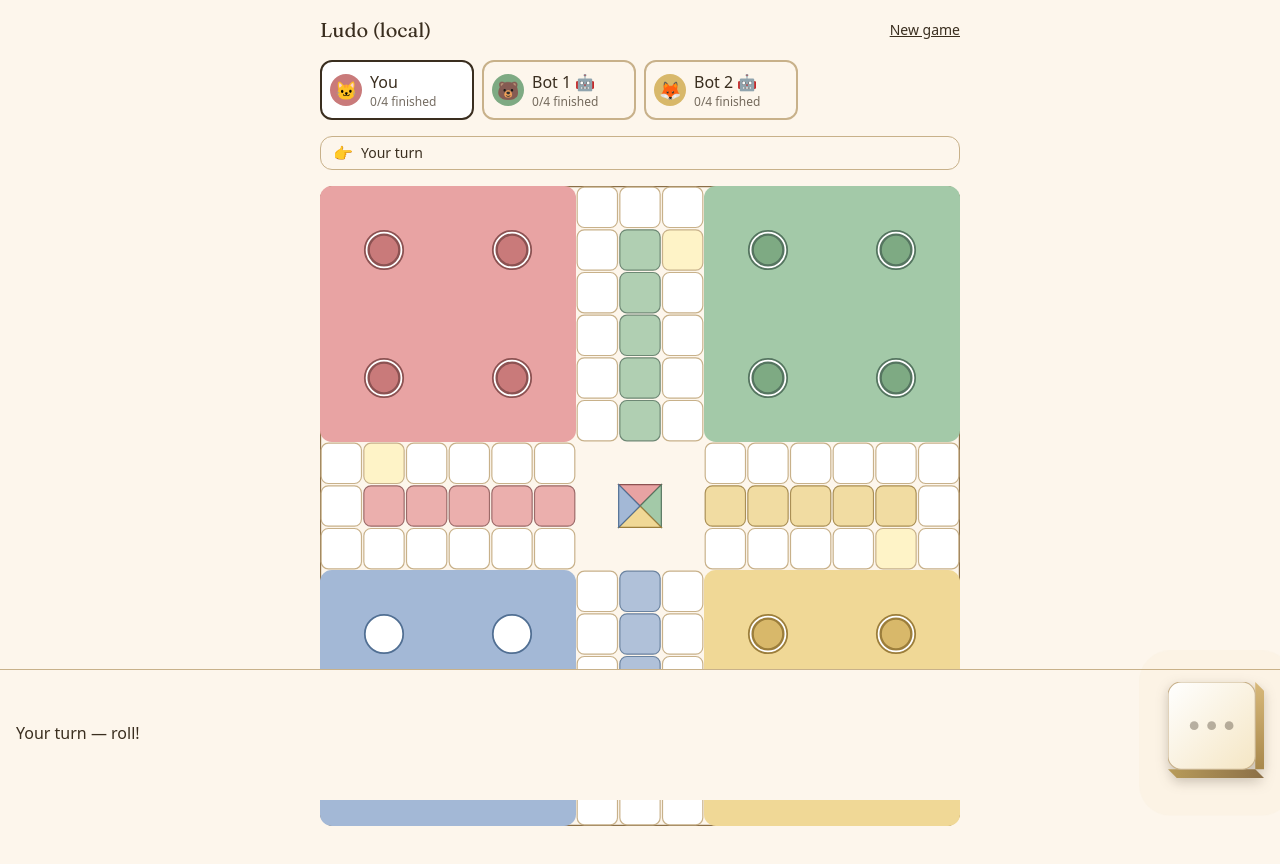
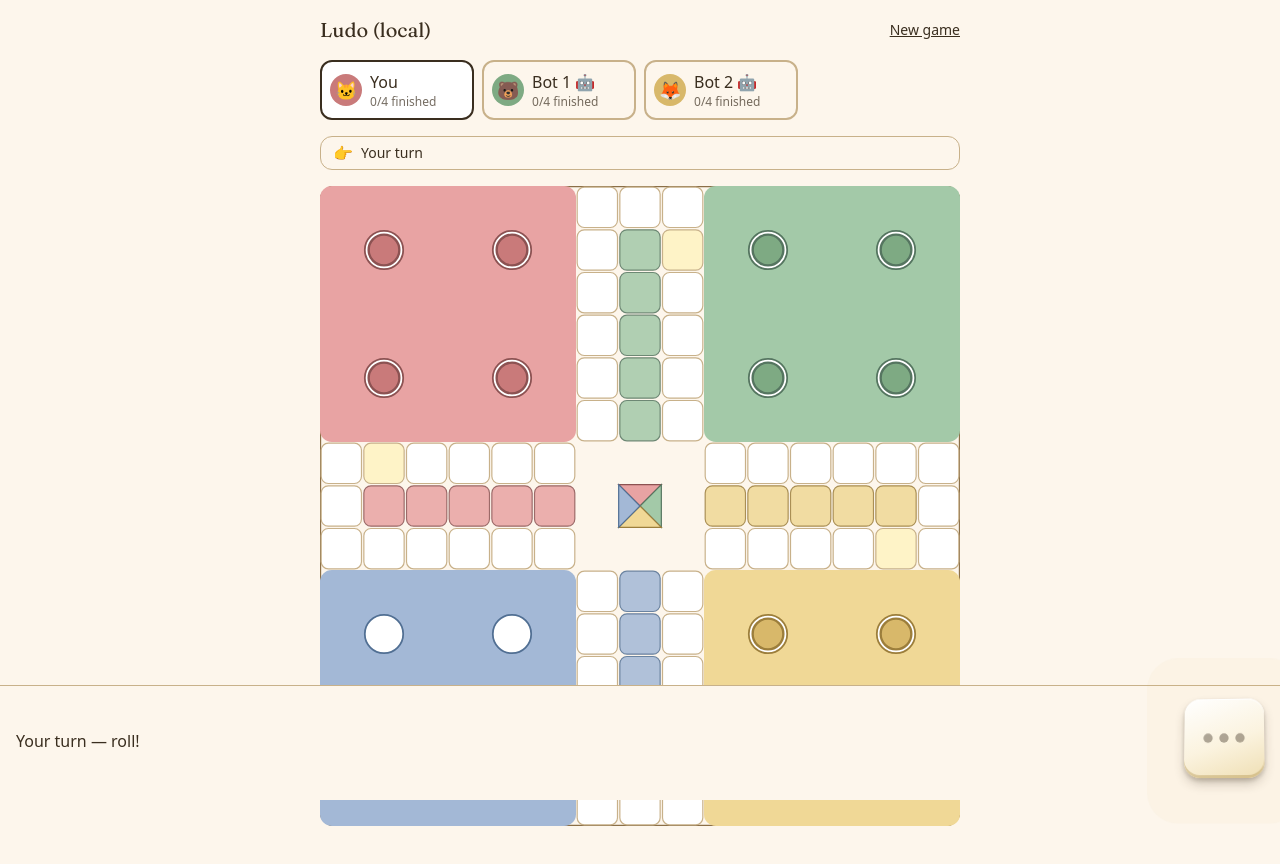
Before and after one commit to angelshamieh/Ludo, a Next.js app in the folder apps/web/: page / in a window 1280 px wide. Shown: the top 864 px of the page. Built offline with nearby package versions, Linux system fonts and the light colour scheme.

Commit message:
feat(web): refine dice — soft 3D shadows + perspective tilt (no awkward side faces)

```diff
--- a/apps/web/src/components/Dice.tsx
+++ b/apps/web/src/components/Dice.tsx
@@ -10,19 +10,18 @@ const PIPS: Record<number, [number, number][]> = {
   6: [[0,0],[0,1],[0,2],[2,0],[2,1],[2,2]],
 };
 
-// One pip: a small dark "well" with subtle highlight rim. Looks indented.
 const Pip = ({ row, col }: { row: number; col: number }) => {
-  // Pip cells are laid out on a 3x3 grid inside a 60x60 face.
+  // 3x3 pip grid centered inside a 60x60 SVG viewBox.
   const cx = 14 + col * 16;
   const cy = 14 + row * 16;
   return (
     <g>
-      {/* Outer rim — slightly lighter, gives the well shape */}
+      {/* Outer rim — gives the "well" indented look */}
       <circle cx={cx} cy={cy} r={4.5} fill="url(#pipWell)"/>
-      {/* Inner pip dot — dark, slightly offset to suggest light from upper-left */}
-      <circle cx={cx + 0.4} cy={cy + 0.4} r={3} fill="#2a2014"/>
-      {/* Tiny shine on the bottom-right of the pip (light bouncing inside the well) */}
-      <circle cx={cx + 1} cy={cy + 1} r={0.8} fill="#ffffff55"/>
+      {/* Dark inner pip */}
+      <circle cx={cx} cy={cy} r={3.2} fill="#2a2014"/>
+      {/* Tiny highlight near bottom-right of the well */}
+      <circle cx={cx + 1.2} cy={cy + 1.2} r={0.7} fill="#ffffff66"/>
     </g>
   );
 };
@@ -57,86 +56,56 @@ export function Dice({ value, onRoll, disabled }: {
   const displayValue = isRolling ? rollFace : value;
   const ready = !disabled && value === null && !isRolling;
 
-  // Visual constants — keep the 2 SVG views in sync
-  const FACE = 80;       // top face is FACE x FACE
-  const DEPTH = 8;       // perceived "depth" of the cube on right & bottom
-  const W = FACE + DEPTH;
-  const H = FACE + DEPTH;
-
   return (
-    <div className="relative">
+    <div className="relative" style={{ perspective: '400px' }}>
       {ready && (
         <span aria-hidden
-          className="absolute inset-2 rounded-2xl bg-honey/60 animate-ping" />
+          className="absolute inset-0 rounded-2xl bg-honey/60 animate-ping" />
       )}
       <button
         onClick={handleClick}
         disabled={disabled || isRolling}
         aria-label="Roll dice"
-        className={`relative w-24 h-24 active:scale-95 transition-transform duration-100
+        className={`relative w-20 h-20 rounded-2xl
+          active:scale-95 transition-transform duration-150
           disabled:opacity-50 disabled:cursor-not-allowed
           ${isRolling ? 'animate-[wiggle_0.18s_ease-in-out_infinite]' : ''}`}
-        style={{ filter: 'drop-shadow(0 4px 6px rgba(58, 46, 31, 0.25))' }}
+        style={{
+          // Layered effects:
+          //  - outer drop shadow (lifts dice off the page)
+          //  - bottom-edge inset shadow (darker bottom, simulates ambient occlusion)
+          //  - top-edge inset highlight (lighter top, simulates light from above)
+          background: 'linear-gradient(160deg, #ffffff 0%, #fbf3df 55%, #efdfb4 100%)',
+          boxShadow: [
+            '0 6px 12px -2px rgba(58, 46, 31, 0.30)',  // big soft shadow under
+            '0 2px 4px rgba(58, 46, 31, 0.20)',         // tighter shadow for closer surface
+            'inset 0 -3px 0 rgba(184, 156, 90, 0.45)',  // bottom edge "thickness"
+            'inset 0 1px 0 rgba(255, 255, 255, 0.9)',   // top edge highlight
+          ].join(', '),
+          transform: 'rotateX(8deg) rotateY(-4deg)',
+          transformStyle: 'preserve-3d',
+        }}
       >
-        <svg viewBox={`0 0 ${W} ${H}`} className="w-full h-full">
+        <svg viewBox="0 0 60 60" className="w-full h-full">
           <defs>
-            {/* Top face gradient — light cream to warm white */}
-            <linearGradient id="topFace" x1="0%" y1="0%" x2="100%" y2="100%">
-              <stop offset="0%" stopColor="#ffffff"/>
-              <stop offset="100%" stopColor="#f5e6c4"/>
-            </linearGradient>
-            {/* Right side face — darker warm */}
-            <linearGradient id="rightFace" x1="0%" y1="0%" x2="0%" y2="100%">
-              <stop offset="0%" stopColor="#d8b97a"/>
-              <stop offset="100%" stopColor="#a8884c"/>
-            </linearGradient>
-            {/* Bottom face — even darker */}
-            <linearGradient id="bottomFace" x1="0%" y1="0%" x2="100%" y2="0%">
-              <stop offset="0%" stopColor="#b89c5a"/>
-              <stop offset="100%" stopColor="#8b6f47"/>
-            </linearGradient>
-            {/* Pip "well" gradient — lighter rim around dark center */}
             <radialGradient id="pipWell" cx="50%" cy="50%" r="50%">
               <stop offset="0%" stopColor="#5a4530"/>
-              <stop offset="60%" stopColor="#3a2e1f"/>
-              <stop offset="100%" stopColor="#beae89"/>
+              <stop offset="65%" stopColor="#3a2e1f"/>
+              <stop offset="100%" stopColor="#d8c8a3"/>
             </radialGradient>
           </defs>
-
-          {/* Right side face (parallelogram) */}
-          <path
-            d={`M ${FACE},0 L ${W},${DEPTH} L ${W},${FACE} L ${FACE},${FACE} Z`}
-            fill="url(#rightFace)"
-          />
-
-          {/* Bottom face (parallelogram) */}
-          <path
-            d={`M 0,${FACE} L ${FACE},${FACE} L ${W},${H} L ${DEPTH},${H} Z`}
-            fill="url(#bottomFace)"
-          />
-
-          {/* Top face — main rounded square that shows the pips */}
-          <rect
-            x={0} y={0} width={FACE} height={FACE} rx={12} ry={12}
-            fill="url(#topFace)"
-            stroke="#c8b18a" strokeWidth={1}
-          />
-
-          {/* Pips on top face — using a 3x3 grid inside a 60x60 sub-area centered at (40, 40) */}
-          <g transform={`translate(${(FACE - 60) / 2} ${(FACE - 60) / 2})`}>
           {displayValue ? (
             PIPS[displayValue]!.map(([r, c], i) => (
               <Pip key={i} row={r} col={c} />
             ))
           ) : (
-              // Idle face: 3 small faded dots
-              <g opacity={0.35}>
-                <circle cx={14} cy={30} r={4} fill="#3a2e1f"/>
-                <circle cx={30} cy={30} r={4} fill="#3a2e1f"/>
-                <circle cx={46} cy={30} r={4} fill="#3a2e1f"/>
+            // Idle face: 3 small faded dots — "tap to roll"
+            <g opacity={0.40}>
+              <circle cx={18} cy={30} r={3.5} fill="#3a2e1f"/>
+              <circle cx={30} cy={30} r={3.5} fill="#3a2e1f"/>
+              <circle cx={42} cy={30} r={3.5} fill="#3a2e1f"/>
             </g>
           )}
-          </g>
         </svg>
       </button>
     </div>
```
Lines whose indentation alone changed are shown as unchanged.
